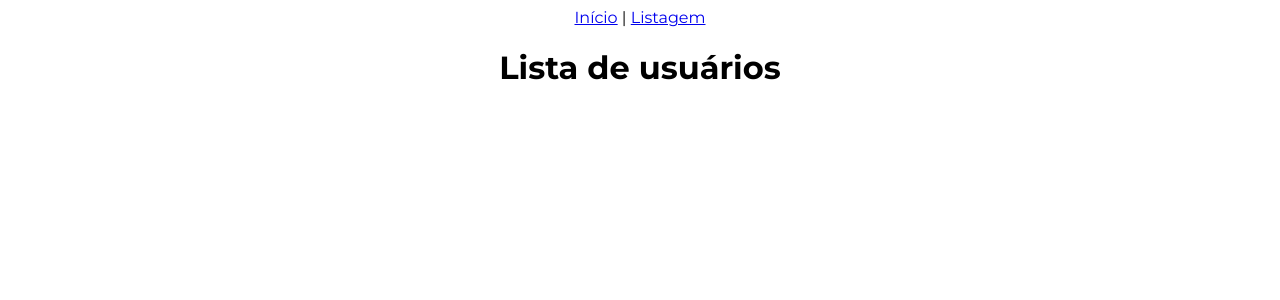
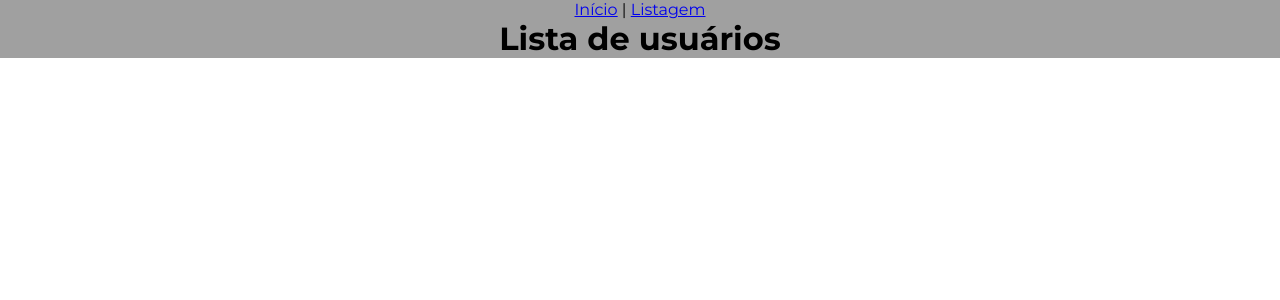
Before and after one commit to ecpieritz/user-login, a Vue app: page /list in a window 1280 px wide. Shown: the top 300 px of the page. Built offline with nearby package versions, Linux system fonts and the light colour scheme.

Commit message:
Added base style + variables

```diff
--- a/src/App.vue
+++ b/src/App.vue
@@ -7,8 +7,16 @@
 </template>
 
 <style lang="scss">
+@import './scss/variables';
+
+*{
+  margin: 0;
+  padding: 0;
+  box-sizing: border-box;
+}
 #app {
   font-family: Montserrat;
   text-align: center;
+  background-color: $bg-color;
 }
 </style>
--- /dev/null
+++ b/src/scss/_variables.scss
@@ -0,0 +1 @@
+$bg-color: #a0a0a0;
--- a/src/views/HomeView.vue
+++ b/src/views/HomeView.vue
@@ -1,7 +1,7 @@
 <template>
-  <div class="home">
+  <main class="home">
     <h1>Início</h1>
-  </div>
+  </main>
 </template>
 
 <script>
--- a/src/views/ListView.vue
+++ b/src/views/ListView.vue
@@ -1,5 +1,5 @@
 <template>
-  <div class="list">
+  <main class="list">
     <h1>Lista de usuários</h1>
-  </div>
+  </main>
 </template>
```
